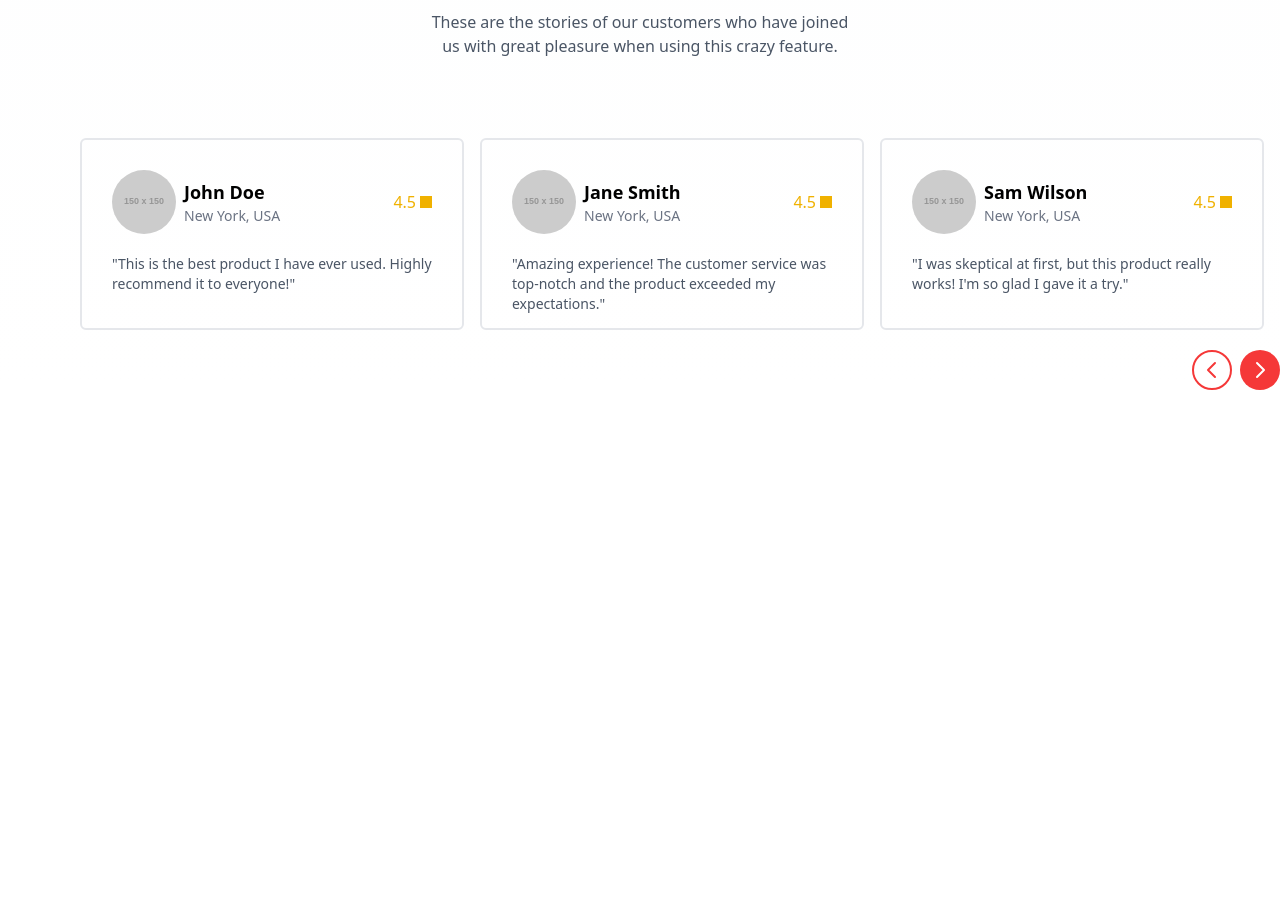
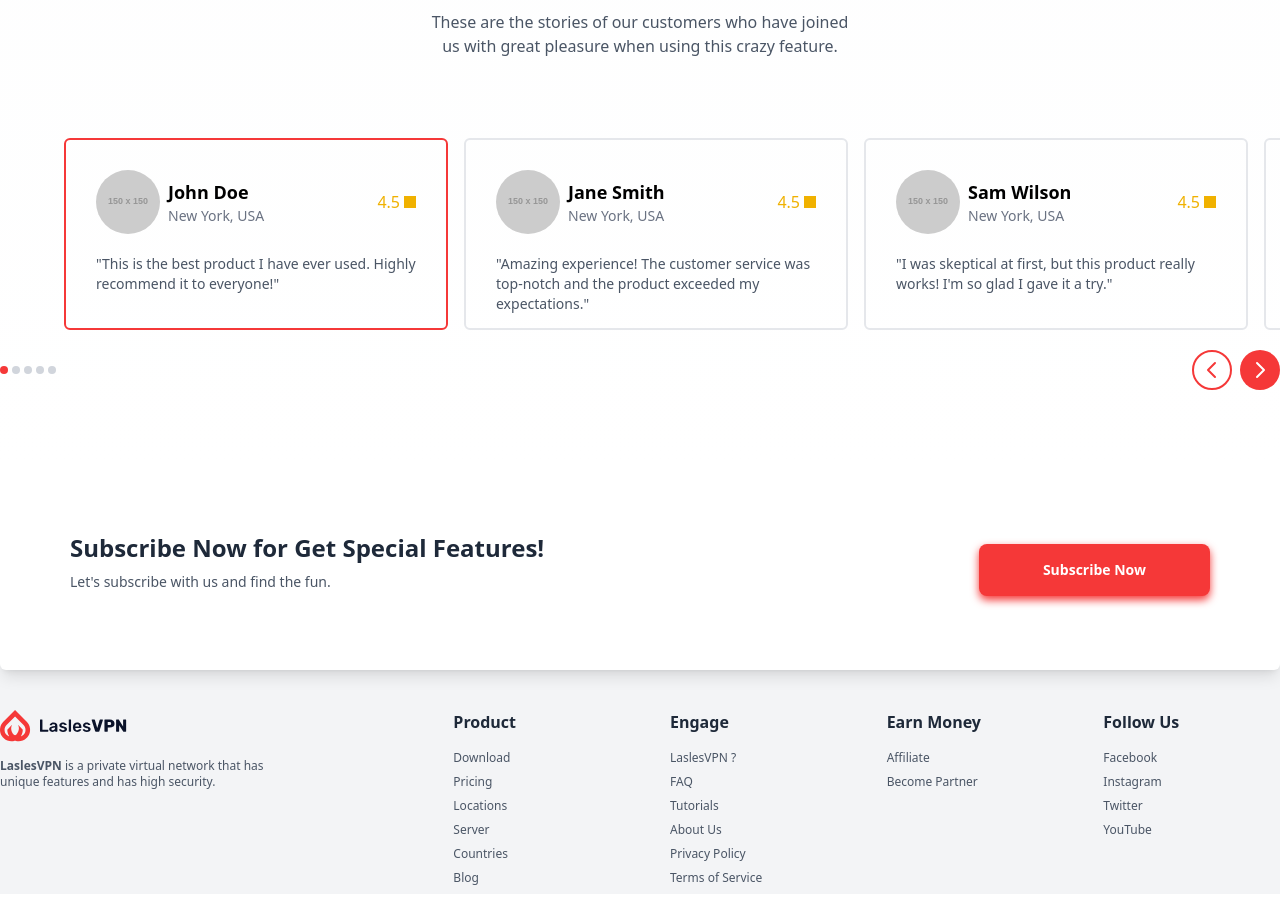
Before and after one commit to merko30/designtocode, a React (Vite) app: page /first in a window 1280 px wide. Shown: the part 3560-4484 px from the top of the page. After the commit the page ends 4454 px from the top, so only its background shows below. Built offline with nearby package versions, Linux system fonts and the light colour scheme.

Commit message:
feat: footer

```diff
--- a/src/pages/First/CustomerFeedbacks.jsx
+++ b/src/pages/First/CustomerFeedbacks.jsx
@@ -1,6 +1,7 @@
 import { useState } from "react";
 
 import Button from "./Button";
+import { twMerge } from "tailwind-merge";
 
 const FEEDBACKS = [
   {
@@ -54,11 +55,16 @@ const WIDTH = 384;
 
 const CustomerFeedbacks = () => {
   const [translationX, setTranslationX] = useState(0);
+  const [currentIndex, setCurrentIndex] = useState(0);
 
   const onPrevious = () => {
     setTranslationX((prev) => {
       const newValue = prev + WIDTH;
       return newValue > 0 ? 0 : newValue;
+    });
+    setCurrentIndex((prev) => {
+      const newValue = prev - 1;
+      return newValue < 0 ? 0 : newValue;
     });
   };
   const onNext = () => {
@@ -67,6 +73,10 @@ const CustomerFeedbacks = () => {
       return newValue < -(WIDTH * (FEEDBACKS.length - 1))
         ? -(WIDTH * (FEEDBACKS.length - 1))
         : newValue;
+    });
+    setCurrentIndex((prev) => {
+      const newValue = prev + 1;
+      return newValue >= FEEDBACKS.length ? FEEDBACKS.length - 1 : newValue;
     });
   };
 
@@ -85,7 +95,7 @@ const CustomerFeedbacks = () => {
       <div className="h-48" />
 
       <div
-        className="px-4 sm:pl-20 flex h-48 gap-4 absolute top-64 left-0 transition-transform duration-300 ease-in-out"
+        className="px-4 sm:pl-16 flex h-48 gap-4 absolute top-64 left-0 transition-transform duration-300 ease-in-out"
         style={{
           transform: `translateX(${translationX}px)`,
         }}
@@ -93,7 +103,10 @@ const CustomerFeedbacks = () => {
         {FEEDBACKS.map((feedback, index) => (
           <div
             key={index}
-            className="w-96 h-full border-2 border-gray-200 rounded-md p-7.5"
+            className={twMerge(
+              "w-96 h-full border-2 border-gray-200 rounded-md p-7.5",
+              index === currentIndex ? "border-primary" : ""
+            )}
           >
             <div className="w-full flex items-center justify-between gap-2 mb-5">
               <div className="flex items-center gap-2">
@@ -123,7 +136,19 @@ const CustomerFeedbacks = () => {
         ))}
       </div>
 
-      <div className="flex justify-end items-center gap-2 mt-10">
+      <div className="container flex justify-between items-center mt-10">
+        <div className="flex items-center gap-1">
+          {FEEDBACKS.map((_, index) => (
+            <div
+              key={index}
+              className={twMerge(
+                "w-2 h-2 rounded-full bg-gray-300",
+                index === currentIndex ? "bg-primary" : ""
+              )}
+            />
+          ))}
+        </div>
+        <div className="flex justify-end items-center gap-2">
           <Button
             onClick={onPrevious}
             variant="outline"
@@ -165,6 +190,7 @@ const CustomerFeedbacks = () => {
           </Button>
         </div>
       </div>
+    </div>
   );
 };
 
--- /dev/null
+++ b/src/pages/First/Footer.jsx
@@ -0,0 +1,70 @@
+import Button from "./Button";
+
+const Footer = () => (
+  <footer className="bg-gray-100">
+    <div className="container relative">
+      <div className="absolute -top-20 w-full flex justify-between items-center bg-white rounded-md shadow-lg px-17.5 py-15.5">
+        <div className="flex-1">
+          <h1 className="text-2xl font-semibold text-gray-800 mb-2">
+            Subscribe Now for Get Special Features!
+          </h1>
+          <p className="text-gray-600 text-sm mb-4">
+            Let's subscribe with us and find the fun.
+          </p>
+        </div>
+        <Button>Subscribe Now</Button>
+      </div>
+    </div>
+    <div className="pt-40 container flex gap-10 mt-20">
+      <div className="flex-1/3">
+        <img src="/logo_1.svg" alt="Logo" className="w-32 h-auto mb-4" />
+        <p className="text-gray-600 text-xs mb-4 w-2/3">
+          <b>LaslesVPN</b> is a private virtual network that has unique features
+          and has high security.
+        </p>
+      </div>
+      <div className="flex-2/3 grid grid-cols-1 md:grid-cols-2 lg:grid-cols-4 gap-10">
+        <div>
+          <h2 className="font-semibold text-gray-800 mb-4">Product</h2>
+          <ul className="text-gray-600 text-xs">
+            <li className="mb-2">Download</li>
+            <li className="mb-2">Pricing</li>
+            <li className="mb-2">Locations</li>
+            <li className="mb-2">Server</li>
+            <li className="mb-2">Countries</li>
+            <li className="mb-2">Blog</li>
+          </ul>
+        </div>
+        <div>
+          <h2 className="font-semibold text-gray-800 mb-4">Engage</h2>
+          <ul className="text-gray-600 text-xs">
+            <li className="mb-2">LaslesVPN ?</li>
+            <li className="mb-2">FAQ</li>
+            <li className="mb-2">Tutorials</li>
+            <li className="mb-2">About Us</li>
+            <li className="mb-2">Privacy Policy</li>
+            <li className="mb-2">Terms of Service</li>
+          </ul>
+        </div>
+        <div>
+          <h2 className="font-semibold text-gray-800 mb-4">Earn Money</h2>
+          <ul className="text-gray-600 text-xs">
+            <li className="mb-2">Affiliate</li>
+            <li className="mb-2">Become Partner</li>
+          </ul>
+        </div>
+        <div>
+          <h2 className="font-semibold text-gray-800 mb-4">Follow Us</h2>
+          <ul className="text-gray-600 text-xs">
+            <li className="mb-2">Facebook</li>
+            <li className="mb-2">Instagram</li>
+            <li className="mb-2">Twitter</li>
+            <li className="mb-2">YouTube</li>
+          </ul>
+        </div>
+      </div>
+    </div>
+  </footer>
+);
+
+export default Footer;
--- a/src/pages/First/index.jsx
+++ b/src/pages/First/index.jsx
@@ -6,6 +6,7 @@ import Plans from "./Plans";
 import Map from "./Map";
 import Clients from "./Clients";
 import CustomerFeedbacks from "./CustomerFeedbacks";
+import Footer from "./Footer";
 
 const First = () => {
   return (
@@ -14,13 +15,13 @@ const First = () => {
       <Hero />
       <Statistics />
       <Features />
-      <div className="bg-linear-to-b from-gray-50 to-white">
+      <div className="pb-20 bg-linear-to-b from-gray-50 to-white">
         <Plans />
         <Map />
         <Clients />
         <CustomerFeedbacks />
       </div>
-      <div className="py-80" />
+      <Footer />
     </>
   );
 };
```
Lines whose indentation alone changed are shown as unchanged.
